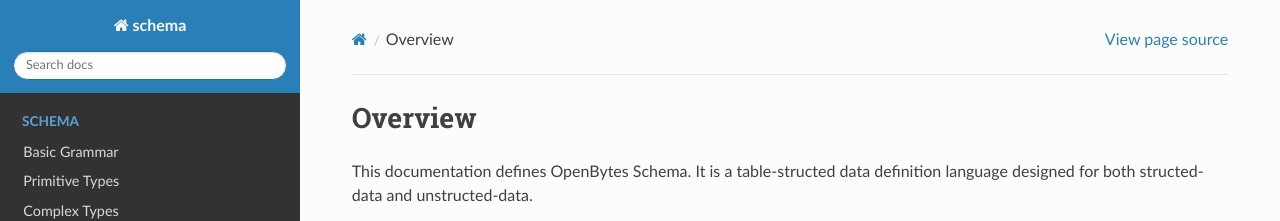
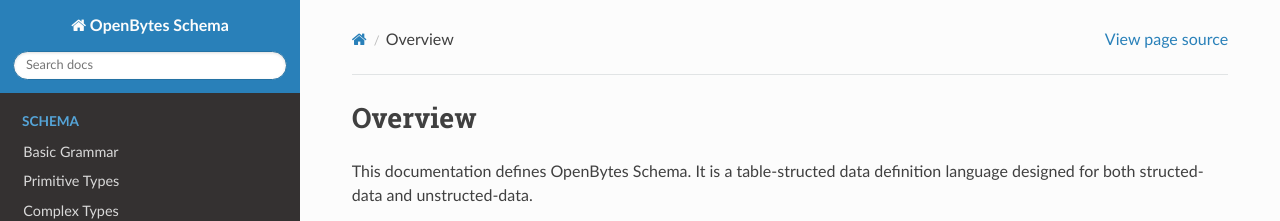
Before and after one commit to Project-OpenBytes/portex, a Sphinx documentation site: the page built from docs/source/index.rst, in a window 1280 px wide. Shown: the top 221 px of the page. Built offline with Sphinx 7.4.7 and the Read the Docs theme 2.0.0, drawn with Linux system fonts in a browser that asks for light colours.

Commit message:
docs: rename the project name to "OpenBytes Schema"

```diff
--- a/docs/source/conf.py
+++ b/docs/source/conf.py
@@ -23,7 +23,7 @@
 
 # -- Project information -----------------------------------------------------
 
-project = "schema"
+project = "OpenBytes Schema"
 copyright = "2021, OpenBytes"  # pylint: disable=redefined-builtin
 author = "OpenBytes"
 
```
